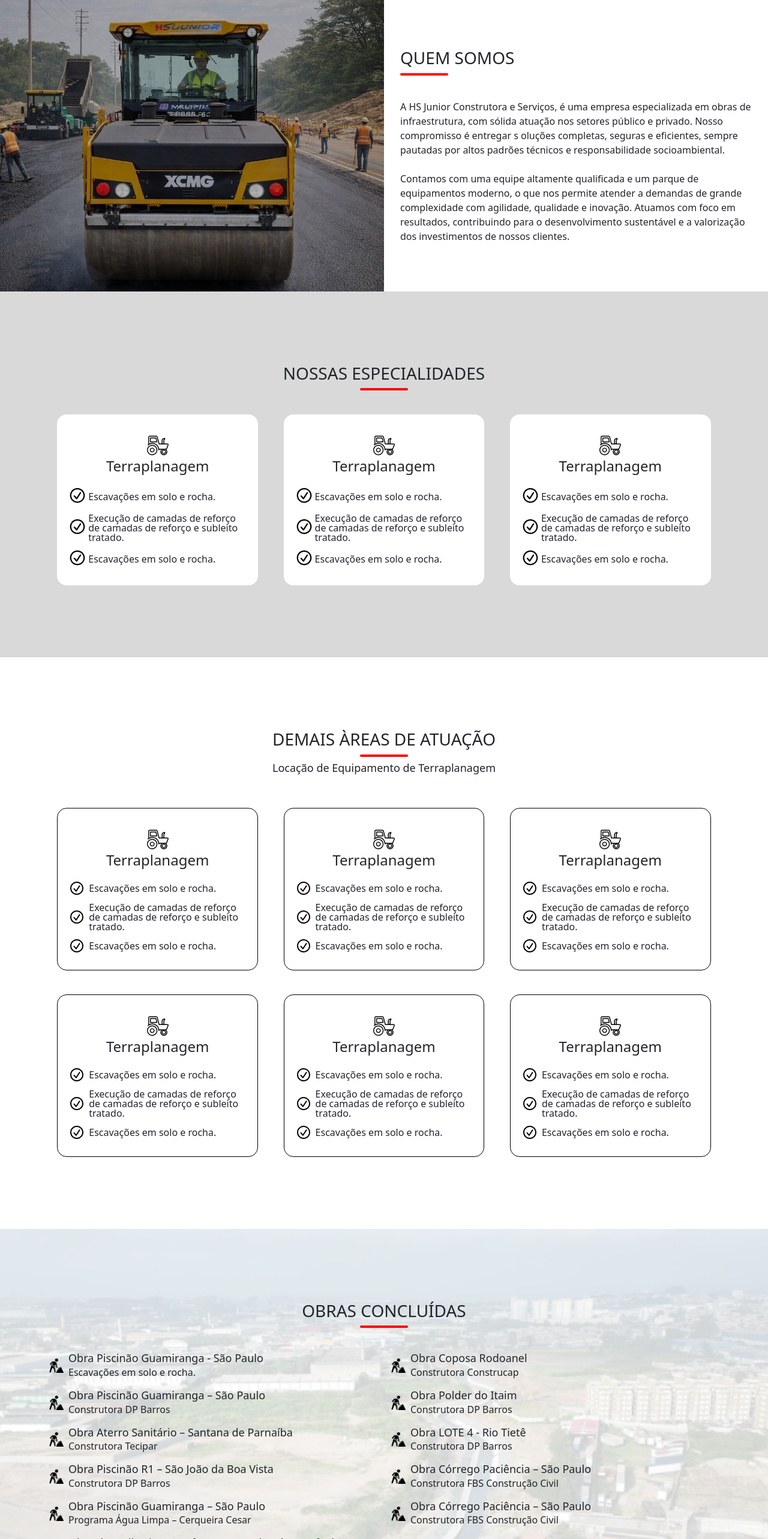
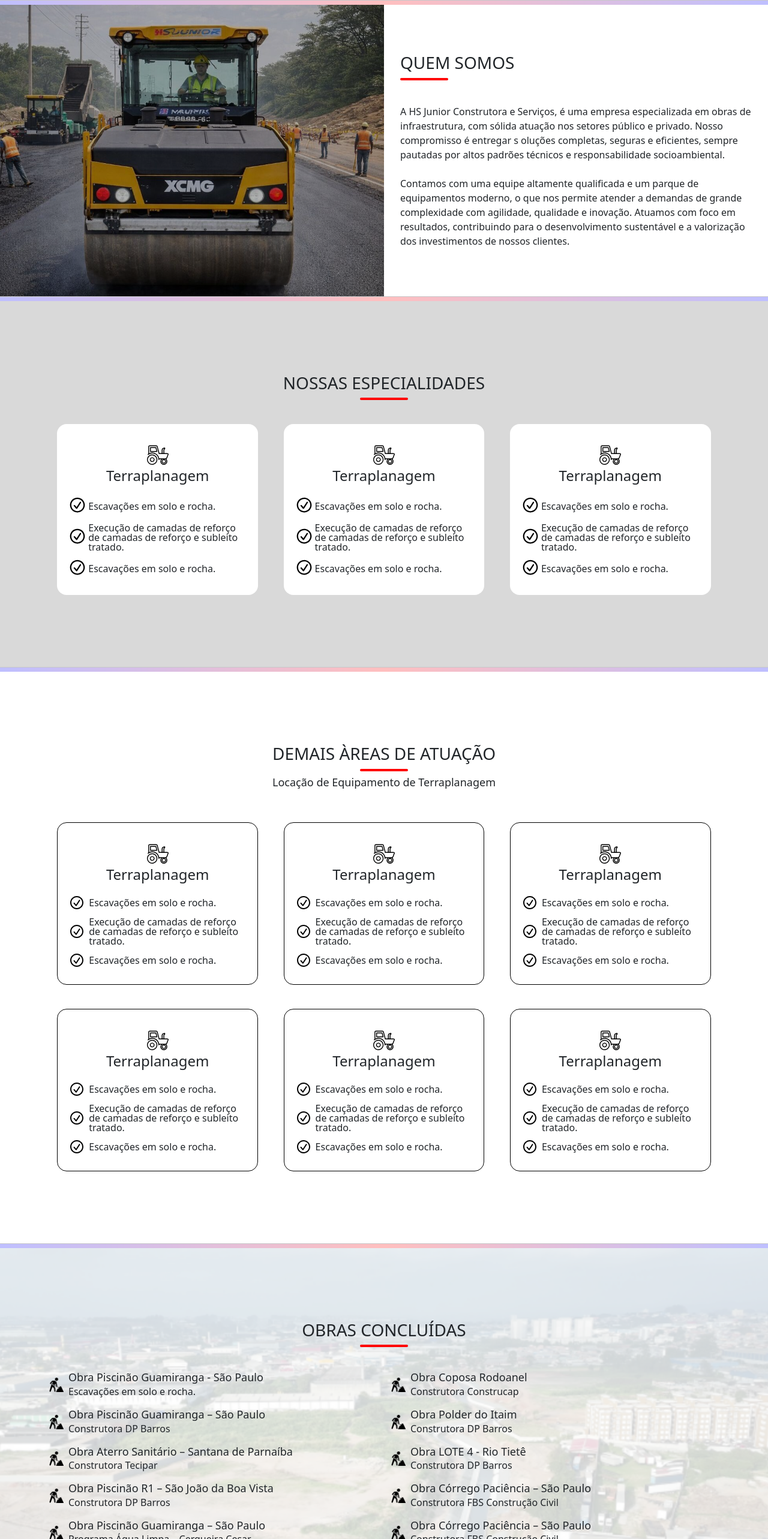
Before and after one commit to 2011Alexandrealvarenga/HS-Institutional, a Next.js app: page / in a window 1280 px wide. Shown: the top 2566 px of the page at 60% size. Built offline with nearby package versions, Linux system fonts and the light colour scheme.

Commit message:
Insert hr line

```diff
--- a/src/app/page.tsx
+++ b/src/app/page.tsx
@@ -12,11 +12,21 @@ import Contact from '@/components/parts-site/contact';
 export default function Home() {
   return (
     <div>
+      <hr className="split-section"></hr>
       <WeAre></WeAre>
+
+      <hr className="split-section"></hr>
       <Specialities></Specialities>
+
+      <hr className="split-section"></hr>
       <FurtherAreas></FurtherAreas>
+
+      <hr className="split-section"></hr>
       <JobsConcluded></JobsConcluded>
+      <hr className="split-section"></hr>
       <WorksProgress></WorksProgress>
+
+      <hr className="split-section"></hr>
       <Contact></Contact>
     </div>
   );
```
